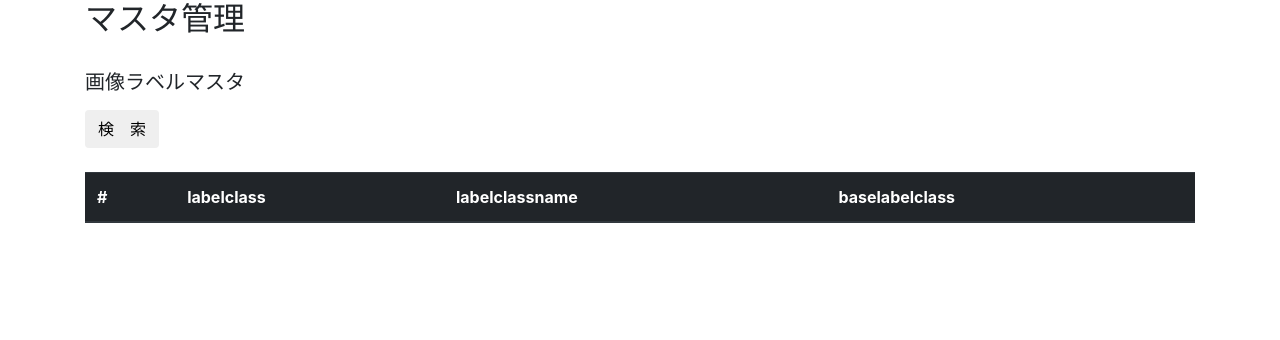
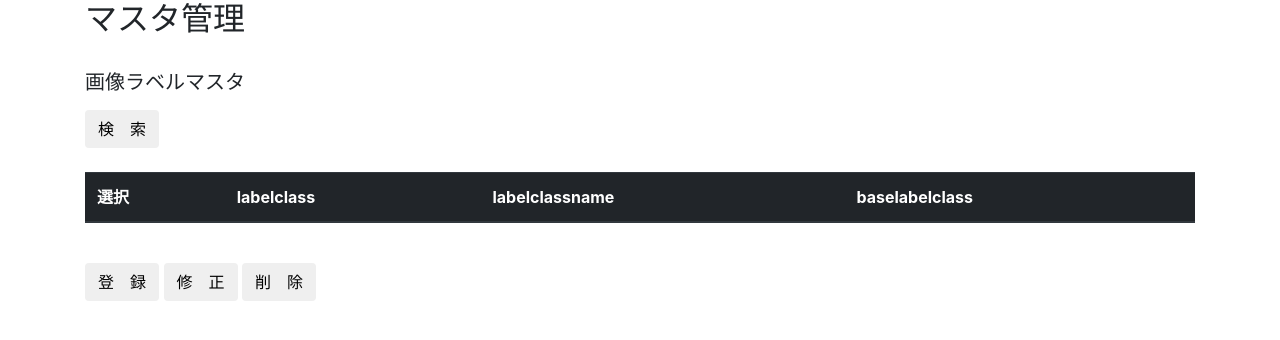
Before and after one commit to eto1976/MlApp, a Django app: page /mlapp/tabmenuMaster in a window 1280 px wide. Shown: the part 56-396 px from the top of the page. Run offline with Django 3.2, Linux system fonts and the light colour scheme; lists and menus that the app fills with data are empty; some libraries are stand-ins or nearby versions.

Commit message:
マスタ機能追加中

```diff
--- a/MlApp/templates/master.html
+++ b/MlApp/templates/master.html
@@ -25,7 +25,7 @@
 	<table class="table">
 	  <thead class="thead-dark">
 	    <tr>
-	      <th scope="col">#</th>
+	      <th scope="col">選択</th>
 	      <th scope="col">labelclass</th>
 	      <th scope="col">labelclassname</th>
 	      <th scope="col">baselabelclass</th>
@@ -34,15 +34,21 @@
 	  <tbody>
         {% for imagelabel in imagelabelList %}
           <tr>
-		      <th scope="row"></th>
+		      <td>
+				<input class="form-check-input" type="radio" name="selectRadios" id="selectRadios" value={{ imagelabel.labelclass }} >
+		      </td>
 		      <td>{{ imagelabel.labelclass }}</td>
 		      <td>{{ imagelabel.labelclassname }}</td>
 		      <td>{{ imagelabel.baselabelclass }}</td>
           </tr>
         {% endfor %}
-
 	  </tbody>
 	</table>
+
+<BR>
+        <button type="submit" class="btn btn-default" name="doInsert" >登　録</button>
+        <button type="submit" class="btn btn-default" name="doEdit" >修　正</button>
+        <button type="submit" class="btn btn-default" name="doDelete" >削　除</button>
 
     </form>
 </div>
```
Also changed, not shown: MlApp/views/master.py (+32 -7 lines).
